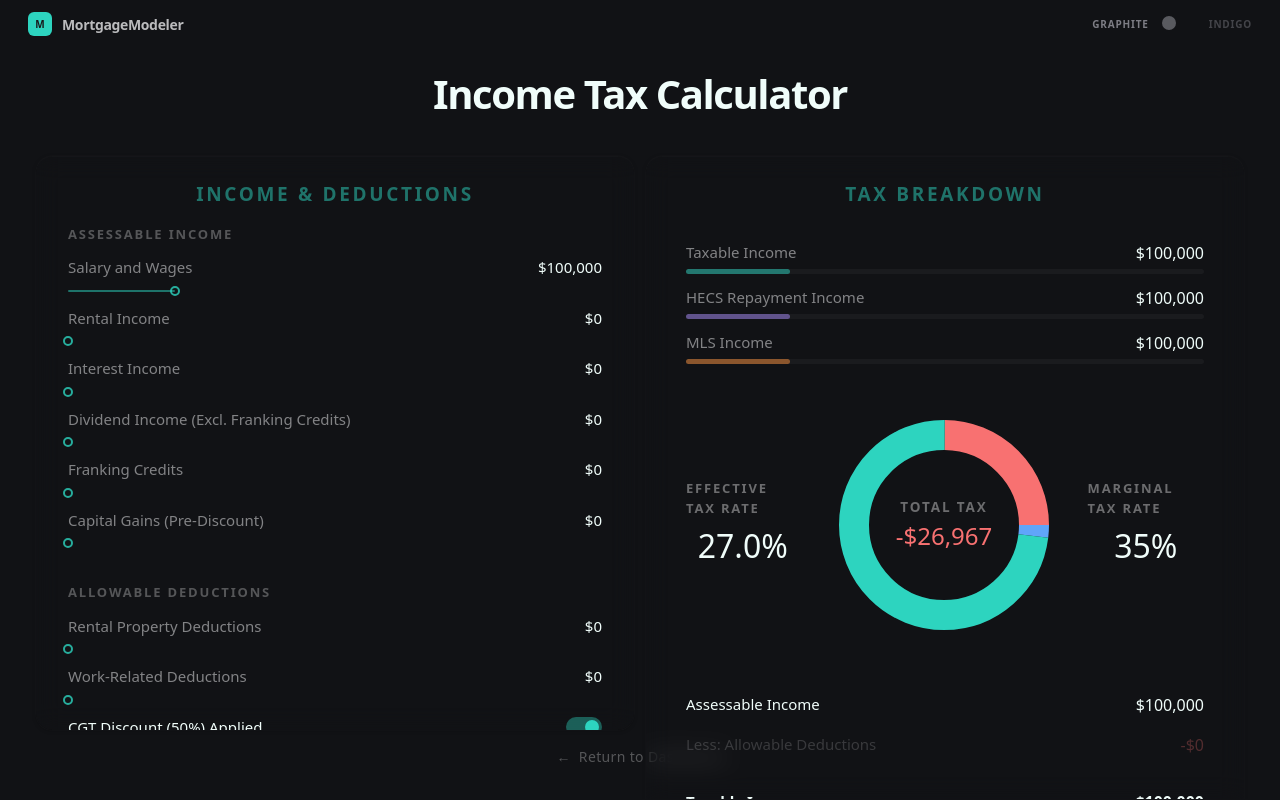
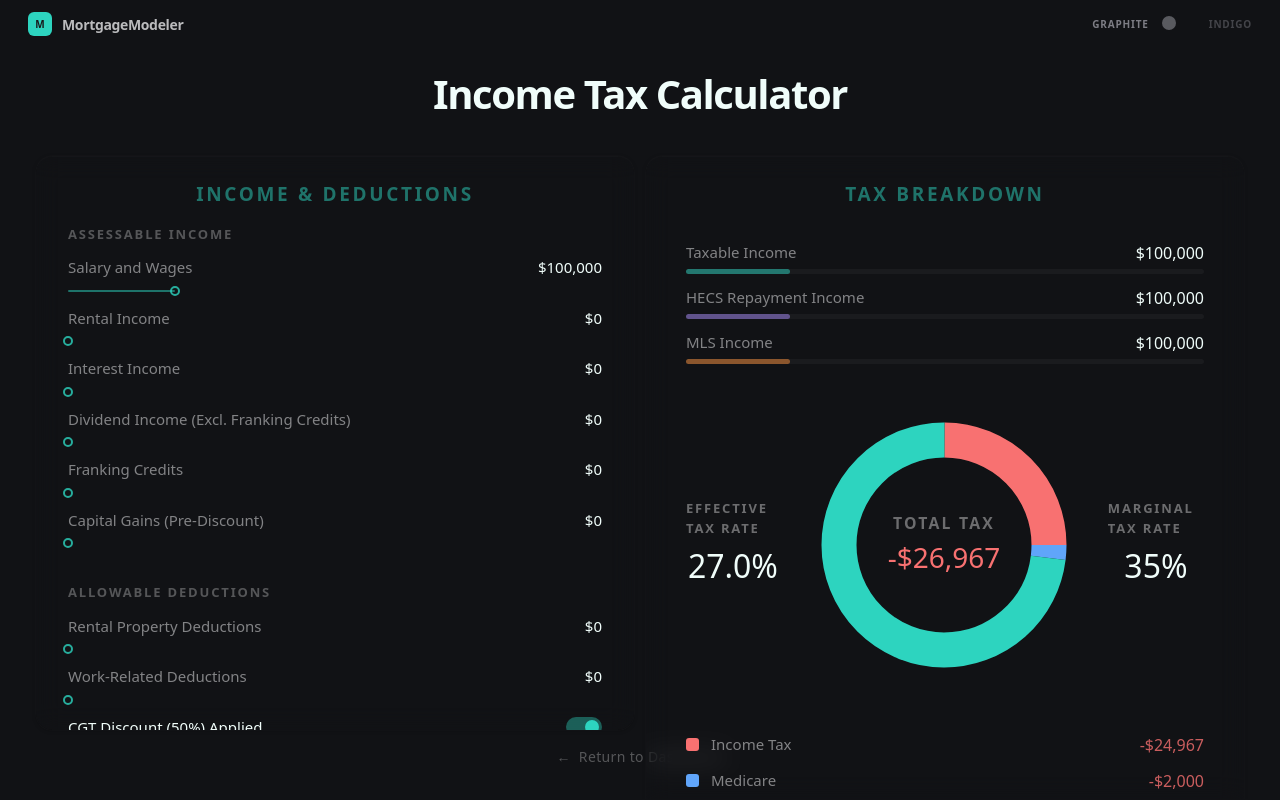
Before and after one commit to jordanlbf/MortgageModeler, a Next.js app in the folder frontend/: page /tax in a window 1280 px wide. Built offline with nearby package versions, Linux system fonts and the light colour scheme.

Commit message:
Remove redundant 'assessable income' field in Tax Breakdown UI, resize donut to take the new space

```diff
--- a/frontend/src/components/tax/TaxBreakdown.tsx
+++ b/frontend/src/components/tax/TaxBreakdown.tsx
@@ -3,8 +3,6 @@ import { t, mix } from "@/lib/theme";
 import GlassCard from "@/components/ui/GlassCard";
 
 interface TaxDonutBreakdownProps {
-  assessableIncome?: number;
-  totalDeductions?: number;
   taxableIncome?: number;
   repaymentIncome?: number;
   mlsIncome?: number;
@@ -37,7 +35,6 @@ const DUMMY = {
 };
 
 export default function TaxDonutBreakdown({
-  assessableIncome = 0, totalDeductions = 0,
   taxableIncome = 0, repaymentIncome = 0, mlsIncome = 0,
 }: TaxDonutBreakdownProps) {
   const segments = DONUT_SEGMENTS.map(({ key, label, color }) => ({
@@ -110,7 +107,7 @@ export default function TaxDonutBreakdown({
         </div>
 
         {/* Centre — Donut */}
-        <svg viewBox="0 0 160 160" style={{ width: "100%", height: "100%", maxWidth: 240, maxHeight: 240, flexShrink: 0 }}>
+        <svg viewBox="0 0 160 160" style={{ width: "100%", height: "100%", maxWidth: 280, maxHeight: 280, flexShrink: 0 }}>
           <circle cx="80" cy="80" r="60" fill="none" stroke="rgba(255,255,255,0.03)" strokeWidth="20" />
           {arcs.map((arc) => (
             <circle
@@ -147,24 +144,6 @@ export default function TaxDonutBreakdown({
 
       {/* Breakdown rows */}
       <div className="flex w-full flex-col pt-4">
-        {/* Assessable Income */}
-        <div className="flex items-center justify-between py-2">
-          <span className="text-[15px] font-medium text-foreground">Assessable Income</span>
-          <span className="text-[16px] font-medium tabular-nums text-foreground">{formatCurrencyShort(assessableIncome)}</span>
-        </div>
-        {/* Less: Deductions */}
-        <div className="flex items-center justify-between py-2" style={{ opacity: totalDeductions === 0 ? 0.35 : 1 }}>
-          <span className="text-[15px] text-muted/50">Less: Allowable Deductions</span>
-          <span className="text-[16px] font-medium tabular-nums" style={{ color: "rgba(248,113,113,0.8)" }}>-{formatCurrencyShort(totalDeductions)}</span>
-        </div>
-        {/* Taxable Income */}
-        <div className="my-2 h-px" style={{ background: t.border.default }} />
-        <div className="flex items-center justify-between py-2">
-          <span className="text-[15px] font-semibold text-foreground">Taxable Income</span>
-          <span className="text-[16px] font-semibold tabular-nums text-foreground">{formatCurrencyShort(taxableIncome)}</span>
-        </div>
-        <div className="my-2 h-px" style={{ background: t.border.default }} />
-
         {/* Tax components */}
         <div className="flex flex-col gap-3 py-2">
           {taxSegments.map((s) => (
--- a/frontend/src/components/tax/TaxView.tsx
+++ b/frontend/src/components/tax/TaxView.tsx
@@ -30,8 +30,6 @@ export default function TaxView() {
             {/* ── RIGHT COLUMN ── */}
             <div className="flex flex-col min-h-0">
               <TaxDonutBreakdown
-                assessableIncome={advanced.incomeMeasures.assessableIncome}
-                totalDeductions={advanced.incomeMeasures.totalDeductions}
                 taxableIncome={advanced.incomeMeasures.taxableIncome}
                 repaymentIncome={advanced.incomeMeasures.repaymentIncome}
                 mlsIncome={advanced.incomeMeasures.mlsIncome}
```
